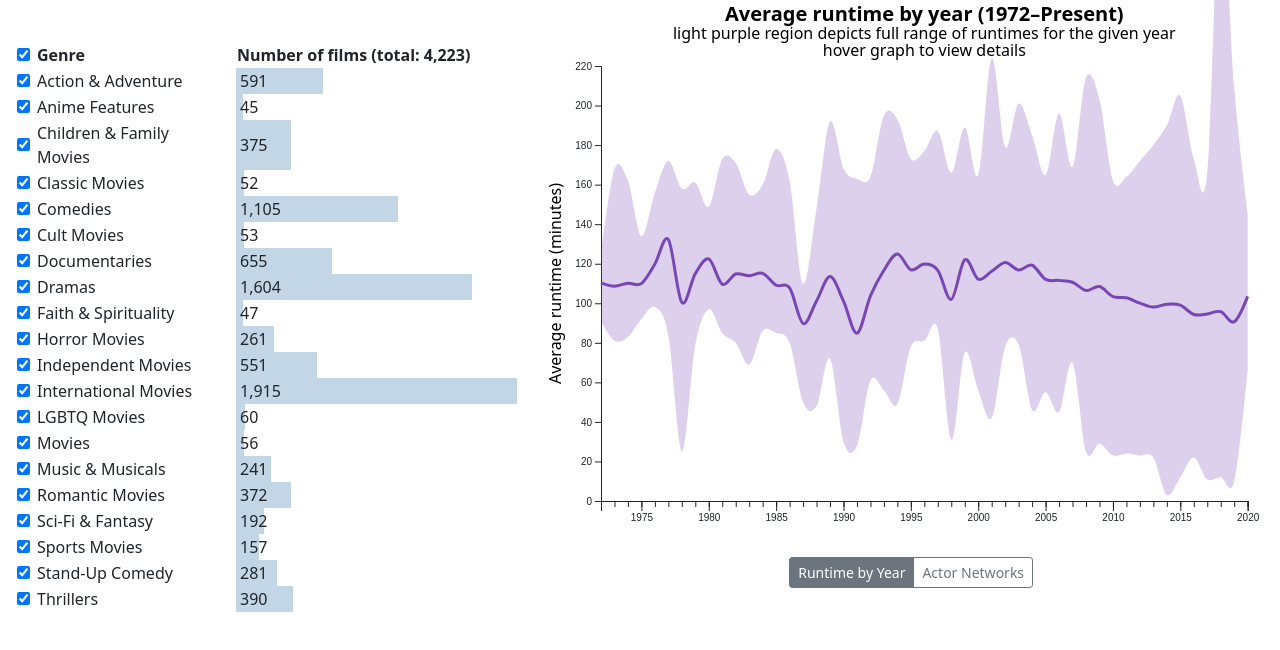
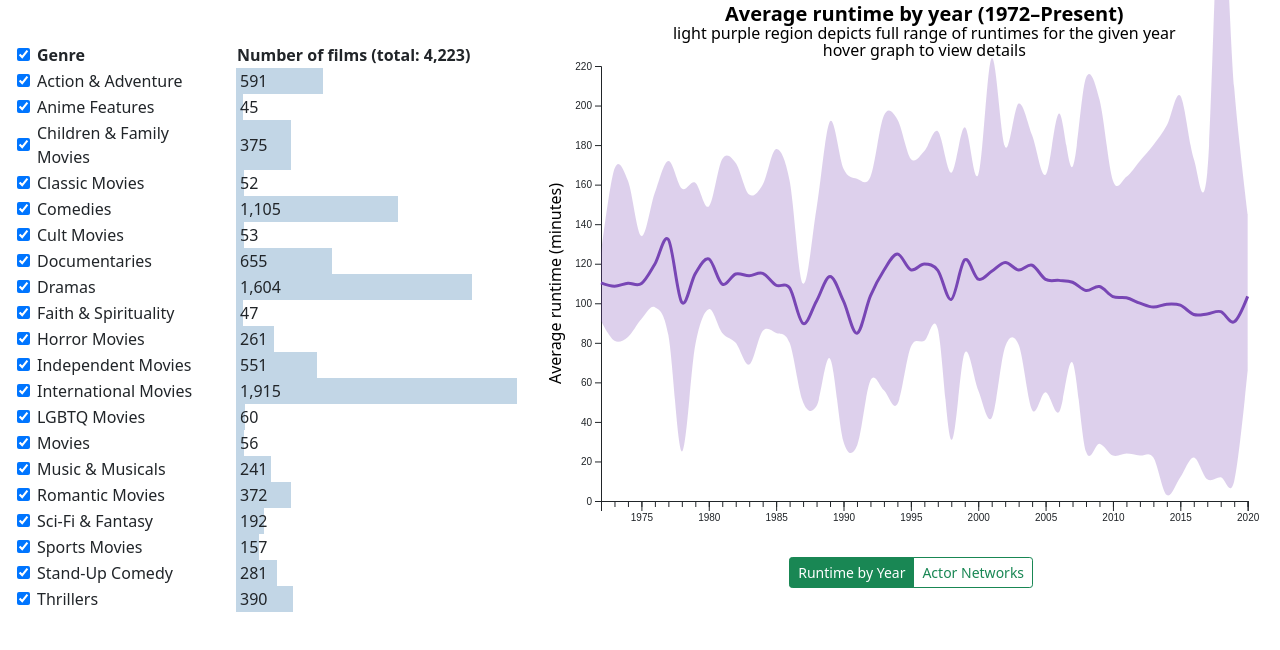
Before and after one commit to CS1951A-S21-Brown/hw6-dataviz-j-f1, a plain HTML site: page index.html in a window 1280 px wide. Shown: the part 110-760 px from the top of the page. Drawn offline with nearby package versions, Linux system fonts and the light colour scheme.

Commit message:
Make toggle green

```diff
--- a/index.html
+++ b/index.html
@@ -49,7 +49,7 @@
               checked
             />
             <label
-              class="btn btn-outline-secondary btn-sm"
+              class="btn btn-outline-success btn-sm"
               for="graph-switcher-runtime"
               >Runtime by Year</label
             >
@@ -62,7 +62,7 @@
               autocomplete="off"
             />
             <label
-              class="btn btn-outline-secondary btn-sm"
+              class="btn btn-outline-success btn-sm"
               for="graph-switcher-pairs"
               >Actor Networks</label
             >
```
